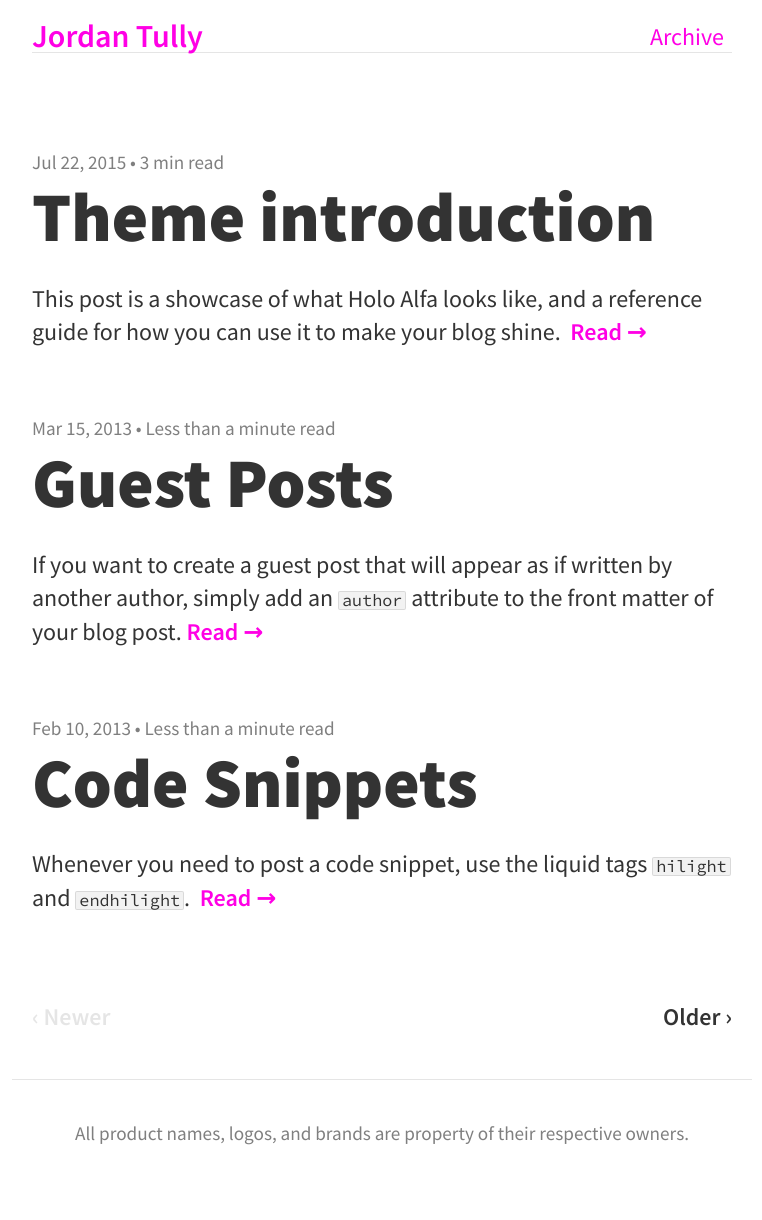
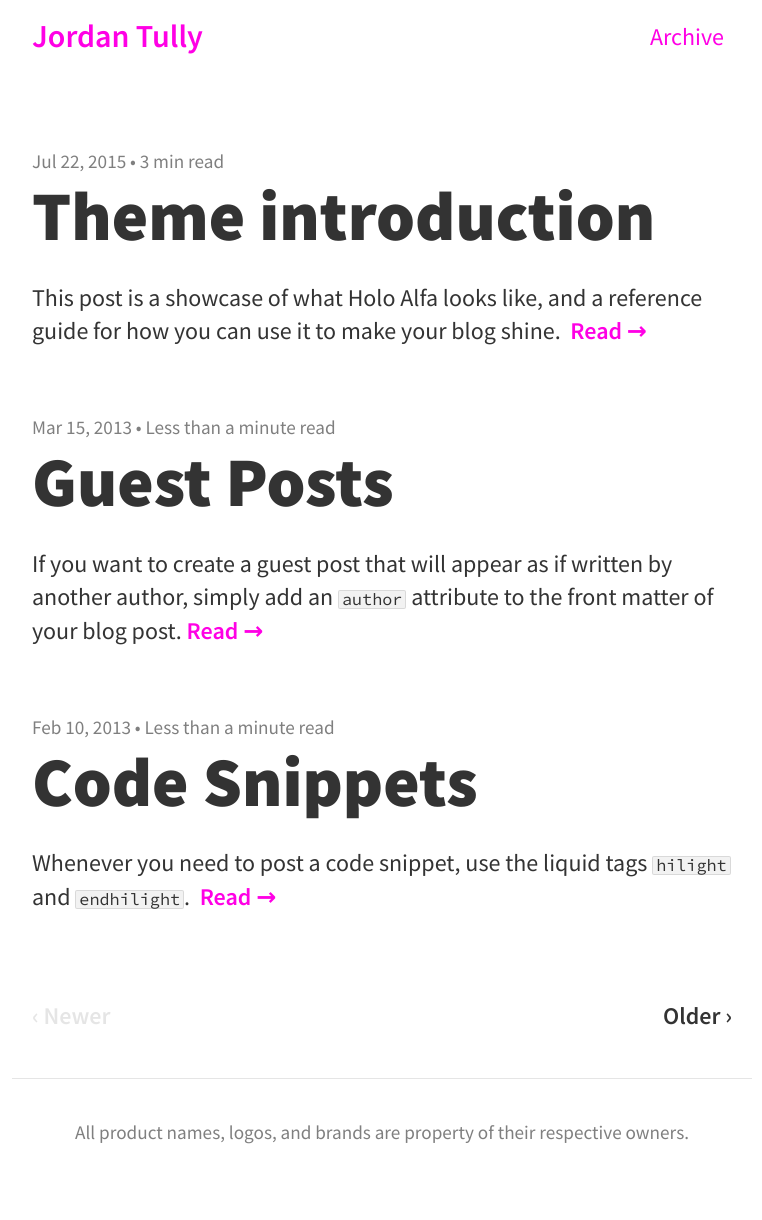
Before and after one commit to Dolichomps/dolichomps.github.io, a Jekyll site: the page built from index.html, in a window 1280 px wide. Shown: the whole page, without its empty margins (258-1020 px from the left). Built offline with Jekyll 4.4.1, drawn with Linux system fonts in a browser that asks for light colours; nearby versions of some CDN libraries; the list of posts is cut into pages by our own code.

Commit message:
removed border on title

```diff
--- a/css/style.css
+++ b/css/style.css
@@ -369,7 +369,6 @@ footer .inner {
   background-image: none;
   text-decoration: none !important;
   color: rgb({{ site.theme-color }});
-  border-bottom: 1px solid rgba({{ site.text-color }}, 0.1);
 }
 nav a {
   display: block;
```
